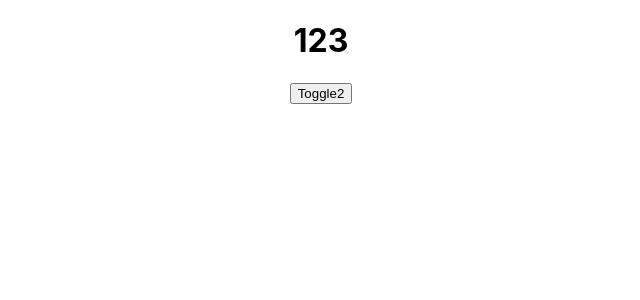
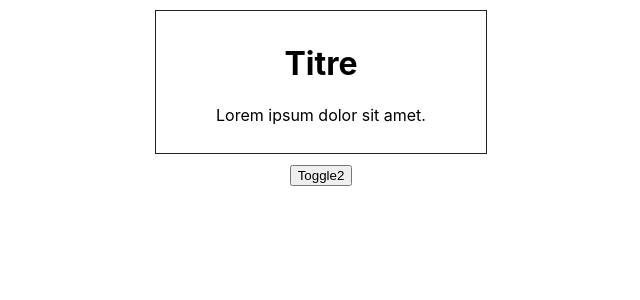
Before and after one commit to mbkdev60/ziratsu-react-cours-adv, a React (Create React App) app: page / in a window 1280 px wide. Shown: the top 300 px of the page, without its empty margins (319-959 px from the left). Built offline with nearby package versions, Linux system fonts and the light colour scheme.

Commit message:
add content module

```diff
--- a/src/App.js
+++ b/src/App.js
@@ -1,5 +1,6 @@
 import { useState, useEffect } from "react";
 import "./App.css";
+import Content from "./Content";
 // import Video from "./Video.mp4";
 
 function App() {
@@ -17,7 +18,10 @@ function App() {
   };
   return (
     <div className="App">
-      <h1>{toggle}</h1>
+      <Content >
+        <h1>Titre</h1>
+        <p>Lorem ipsum dolor sit amet.</p>
+        </Content>
       <button onClick={toggleFunc}>Toggle2</button>
     </div>
   );
--- /dev/null
+++ b/src/Content.js
@@ -0,0 +1,10 @@
+import React from 'react'
+
+export default function Content(props) {
+    console.log(props);
+  return (
+    <div className="content">
+      {props.children}
+    </div>
+  )
+}
--- a/src/index.css
+++ b/src/index.css
@@ -11,3 +11,10 @@ code {
   font-family: source-code-pro, Menlo, Monaco, Consolas, 'Courier New',
     monospace;
 }
+
+.content {
+  padding:12px 15px;
+  border: 1px solid #222;
+  max-width: 300px;
+  margin: 10px auto;
+}
```
